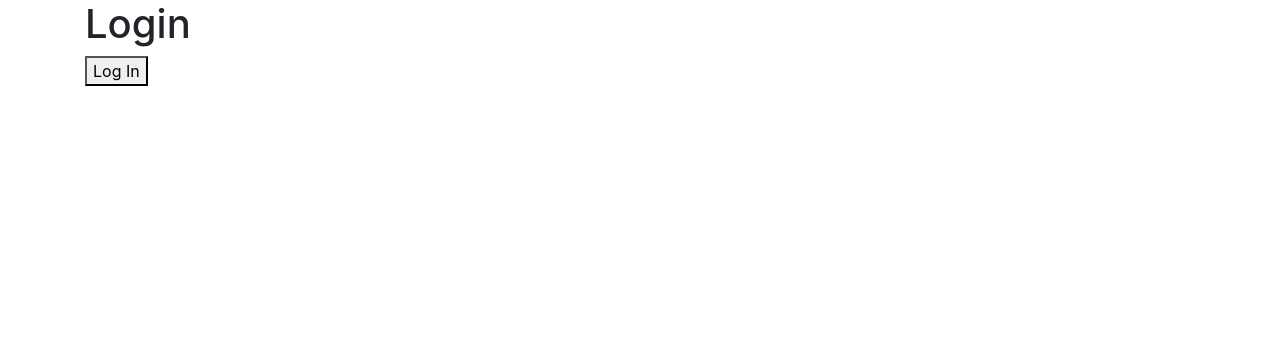
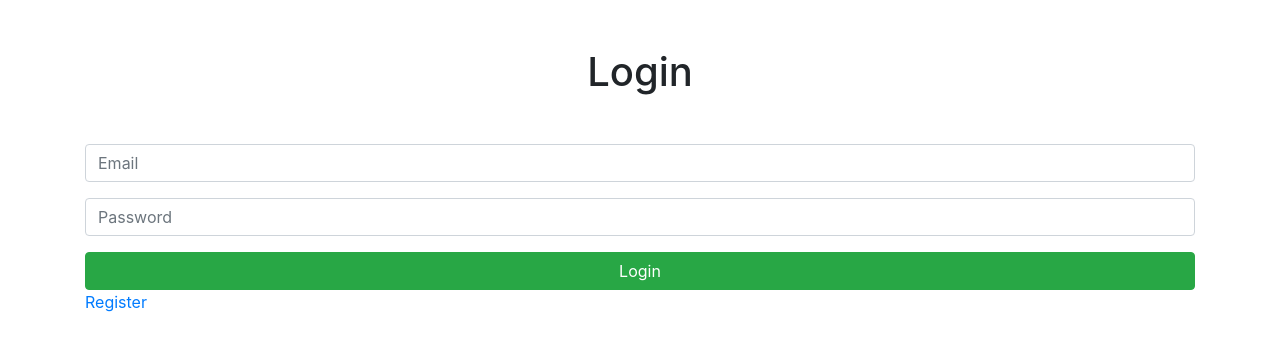
Before and after one commit to Kenobi17/jwt-pern-auth, a React (Create React App) app in the folder client/: page /login in a window 1280 px wide. Shown: the top 350 px of the page. Built offline with nearby package versions, Linux system fonts and the light colour scheme.

Commit message:
Finish Login route

```diff
--- a/client/src/routes/Login.jsx
+++ b/client/src/routes/Login.jsx
@@ -1,12 +1,56 @@
-import React, { Fragment, useContext } from "react";
+import React, { Fragment, useState, useContext } from "react";
+import { Link } from "react-router-dom";
+import userAPI from "../apis/userAPI";
 import { AuthenticationContext } from "../context/AuthenticationContext";
 
 const Login = () => {
   const { setAuth } = useContext(AuthenticationContext);
+  const [inputsValues, setInputsValues] = useState({
+    email: "",
+    password: "",
+  });
+  const handleChange = (e) => {
+    const { value, name } = e.target;
+    setInputsValues({ ...inputsValues, [name]: value });
+  };
+  const handleSubmit = async (e) => {
+    e.preventDefault();
+    try {
+      const response = await userAPI.post("/auth/login", {
+        email: inputsValues.email,
+        password: inputsValues.password,
+      });
+      localStorage.setItem("token", response.data.token);
+      setAuth(true);
+    } catch (err) {
+      console.error(err.message);
+    }
+  };
   return (
     <Fragment>
-      <h1>Login</h1>
-      <button onClick={() => setAuth(true)}>Log In</button>
+      <h1 className="text-center my-5">Login</h1>
+      <form onSubmit={handleSubmit}>
+        <input
+          onChange={handleChange}
+          value={inputsValues.email}
+          type="email"
+          name="email"
+          placeholder="Email"
+          className="form-control my-3"
+        />
+        <input
+          onChange={handleChange}
+          value={inputsValues.password}
+          type="password"
+          name="password"
+          placeholder="Password"
+          className="form-control my-3"
+        />
+        <button type="submit" className="btn btn-success btn-block">
+          Login
+        </button>
+      </form>
+      <Link to="/register">Register</Link>
     </Fragment>
   );
 };
```
